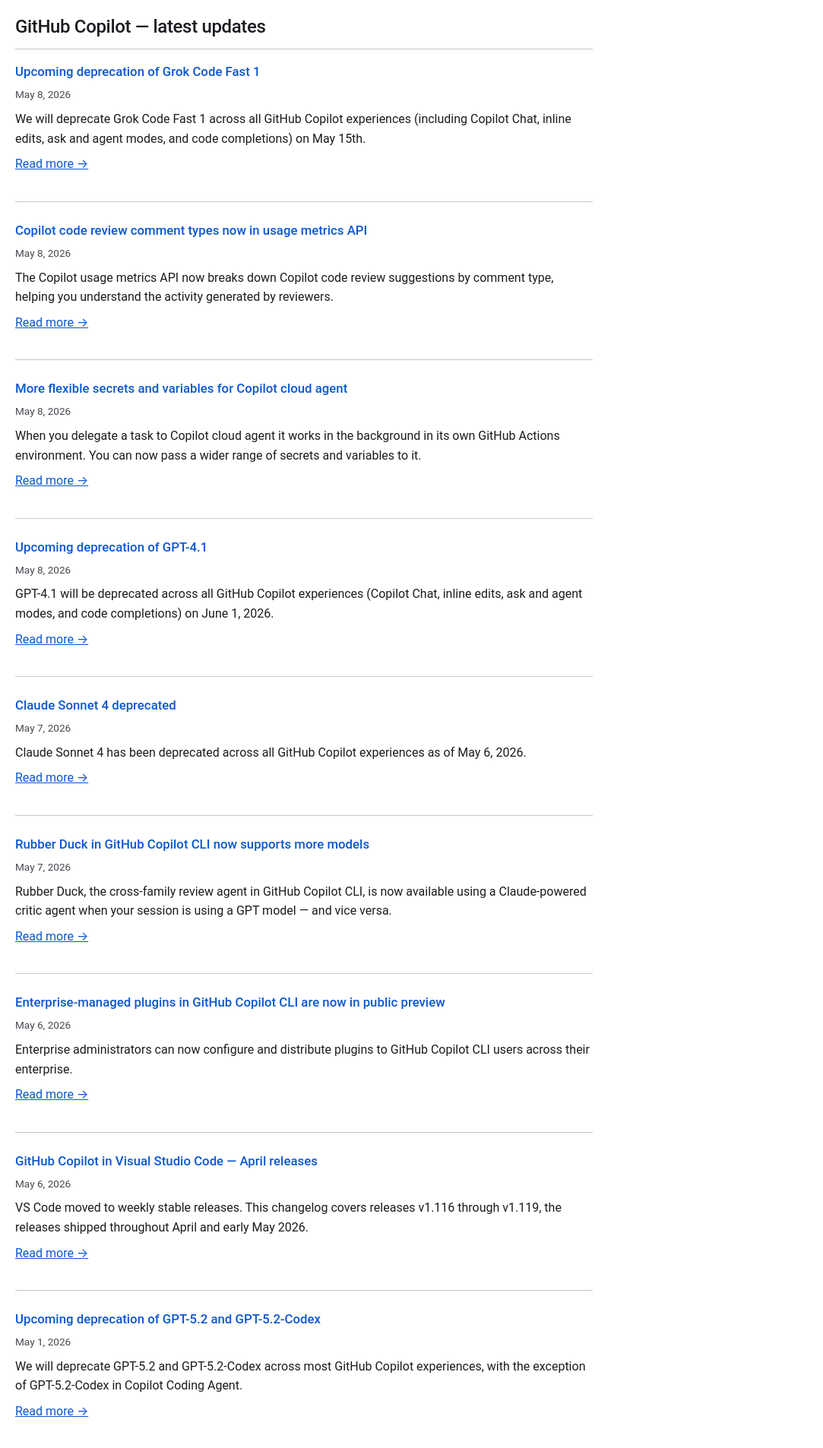
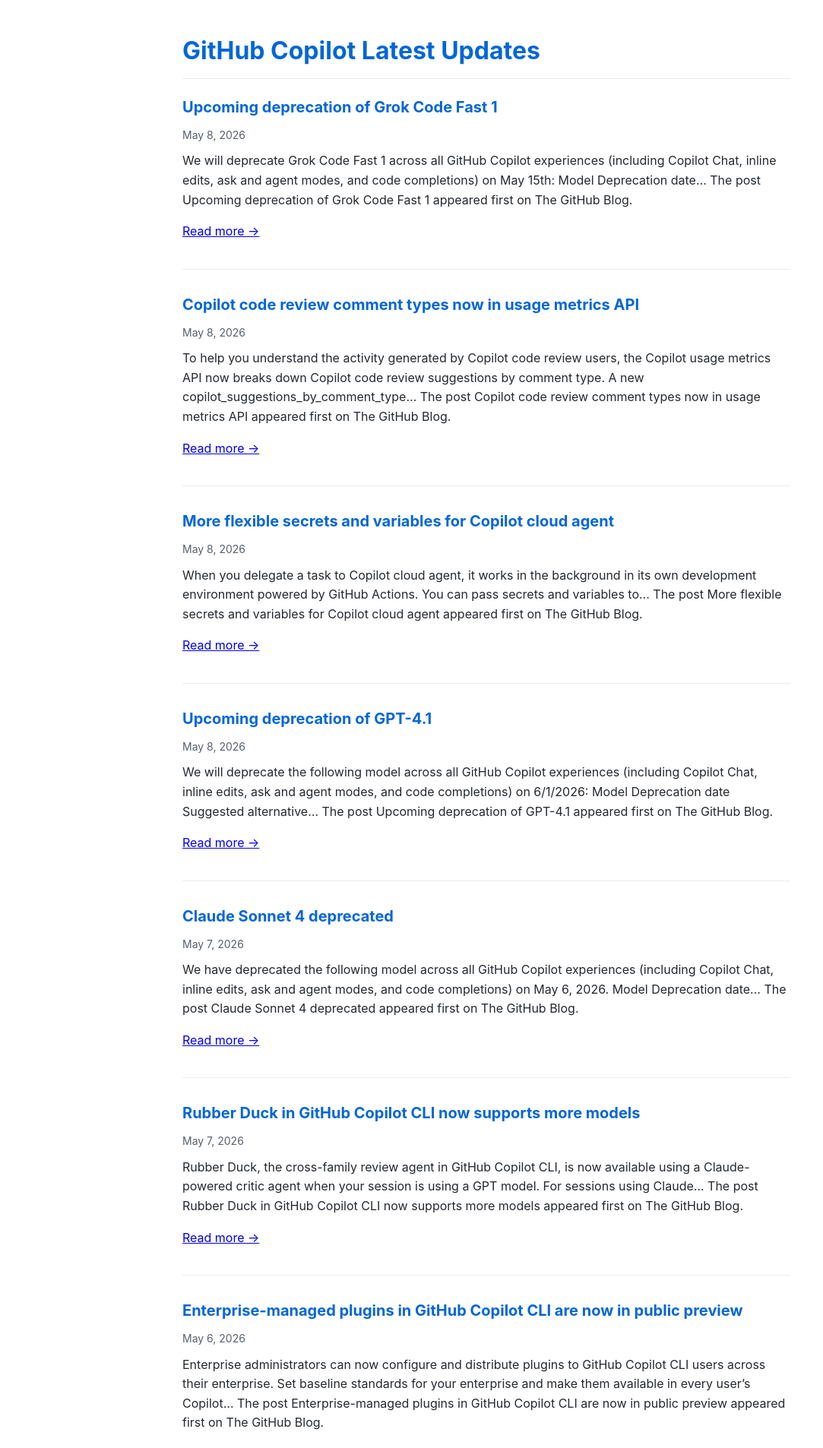
Before and after one commit to Oregand/oregand.github.io, a Jekyll site: the page copilot-feed.html, which Jekyll copies as it is, in a window 1280 px wide. Shown: the top 1906 px of the page at 76% size, without its empty margins (0-1083 px from the left). Built offline with Jekyll 4.4.1, drawn with Linux system fonts in a browser that asks for light colours; some of the changed text lies outside the part shown.

Commit message:
Update RSS feed

```diff
--- a/copilot-feed.html
+++ b/copilot-feed.html
@@ -1,3 +1,4 @@
+
 <!DOCTYPE html>
 <html lang="en">
 <head>
@@ -5,229 +6,195 @@
   <meta name="viewport" content="width=device-width, initial-scale=1.0">
   <title>GitHub Copilot Updates</title>
   <style>
-    :root {
-      color-scheme: light dark;
-      --bg: transparent;
-      --fg: #1D1B20;
-      --muted: #49454F;
-      --link: #0B57D0;
-      --border: #CAC4D0;
+    body {
+      font-family: -apple-system, BlinkMacSystemFont, 'Segoe UI', Roboto, Helvetica, Arial, sans-serif;
+      line-height: 1.6;
+      color: #333;
+      max-width: 800px;
+      margin: 0 auto;
+      padding: 20px;
     }
-    @media (prefers-color-scheme: dark) {
-      :root {
-        --fg: #E6E1E5;
-        --muted: #CAC4D0;
-        --link: #A6C8FF;
-        --border: #49454F;
-      }
+
+    h1 {
+      color: #0366d6;
+      border-bottom: 1px solid #eaecef;
+      padding-bottom: 10px;
     }
-    html.dark {
-      --fg: #E6E1E5;
-      --muted: #CAC4D0;
-      --link: #A6C8FF;
-      --border: #49454F;
+
+    .feed-item {
+      margin-bottom: 30px;
+      padding-bottom: 20px;
+      border-bottom: 1px solid #eaecef;
     }
-    * { box-sizing: border-box; }
-    body {
-      font-family: Roboto, -apple-system, BlinkMacSystemFont, "Segoe UI", Helvetica, Arial, sans-serif;
-      line-height: 1.6;
-      color: var(--fg);
-      background: var(--bg);
-      max-width: 800px;
-      margin: 0;
-      padding: 16px 20px;
+
+    .feed-title {
+      margin-bottom: 10px;
     }
-    h1 {
-      color: var(--fg);
-      font-size: 1.5rem;
-      font-weight: 500;
-      letter-spacing: -0.015em;
-      border-bottom: 1px solid var(--border);
-      padding-bottom: 10px;
-      margin-top: 0;
+
+    .feed-title a {
+      color: #0366d6;
+      text-decoration: none;
+      font-weight: bold;
+      font-size: 20px;
     }
-    .feed-item {
-      margin-bottom: 24px;
-      padding-bottom: 20px;
-      border-bottom: 1px solid var(--border);
+
+    .feed-title a:hover {
+      text-decoration: underline;
     }
-    .feed-item:last-of-type { border-bottom: none; }
-    .feed-title { margin-bottom: 6px; }
-    .feed-title a {
-      color: var(--link);
-      text-decoration: none;
-      font-weight: 500;
-      font-size: 1.05rem;
+
+    .feed-date {
+      color: #586069;
+      font-size: 14px;
+      margin-bottom: 10px;
     }
-    .feed-title a:hover,
-    .feed-title a:focus-visible { text-decoration: underline; }
-    .feed-date {
-      color: var(--muted);
-      font-size: 0.85rem;
-      margin-bottom: 8px;
+
+    .feed-description {
+      color: #24292e;
     }
-    .feed-description {
-      color: var(--fg);
-    }
-    .feed-description p { margin-top: 8px; }
-    .feed-description a { color: var(--link); }
+
     .update-info {
-      margin-top: 20px;
-      font-size: 0.85rem;
-      color: var(--muted);
+      margin-top: 40px;
+      font-size: 14px;
+      color: #586069;
       font-style: italic;
-    }
-    a:focus-visible {
-      outline: 2px solid var(--link);
-      outline-offset: 2px;
-      border-radius: 2px;
-    }
-    @media (prefers-reduced-motion: reduce) {
-      * { transition: none !important; }
     }
   </style>
 </head>
 <body>
-  <h1>GitHub Copilot — latest updates</h1>
+  <h1>GitHub Copilot Latest Updates</h1>
 
   <div class="feed-item">
     <div class="feed-title">
-      <a href="https://github.blog/changelog/2026-05-08-upcoming-deprecation-of-grok-code-fast-1" target="_blank" rel="noopener noreferrer">Upcoming deprecation of Grok Code Fast 1</a>
+      <a href="https://github.blog/changelog/2026-05-08-upcoming-deprecation-of-grok-code-fast-1" target="_blank">Upcoming deprecation of Grok Code Fast 1</a>
     </div>
     <div class="feed-date">May 8, 2026</div>
     <div class="feed-description">
-      We will deprecate Grok Code Fast 1 across all GitHub Copilot experiences (including Copilot Chat, inline edits, ask and agent modes, and code completions) on May 15th.
-      <p><a href="https://github.blog/changelog/2026-05-08-upcoming-deprecation-of-grok-code-fast-1" target="_blank" rel="noopener noreferrer">Read more →</a></p>
+      We will deprecate Grok Code Fast 1 across all GitHub Copilot experiences (including Copilot Chat, inline edits, ask and agent modes, and code completions) on May 15th: Model Deprecation date&#8230;
+The post Upcoming deprecation of Grok Code Fast 1 appeared first on The GitHub Blog.
+
+      <p><a href="https://github.blog/changelog/2026-05-08-upcoming-deprecation-of-grok-code-fast-1" target="_blank">Read more →</a></p>
     </div>
   </div>
 
   <div class="feed-item">
     <div class="feed-title">
-      <a href="https://github.blog/changelog/2026-05-08-copilot-code-review-comment-types-now-in-usage-metrics-api" target="_blank" rel="noopener noreferrer">Copilot code review comment types now in usage metrics API</a>
+      <a href="https://github.blog/changelog/2026-05-08-copilot-code-review-comment-types-now-in-usage-metrics-api" target="_blank">Copilot code review comment types now in usage metrics API</a>
     </div>
     <div class="feed-date">May 8, 2026</div>
     <div class="feed-description">
-      The Copilot usage metrics API now breaks down Copilot code review suggestions by comment type, helping you understand the activity generated by reviewers.
-      <p><a href="https://github.blog/changelog/2026-05-08-copilot-code-review-comment-types-now-in-usage-metrics-api" target="_blank" rel="noopener noreferrer">Read more →</a></p>
+      To help you understand the activity generated by Copilot code review users, the Copilot usage metrics API now breaks down Copilot code review suggestions by comment type. A new copilot_suggestions_by_comment_type&#8230;
+The post Copilot code review comment types now in usage metrics API appeared first on The GitHub Blog.
+
+      <p><a href="https://github.blog/changelog/2026-05-08-copilot-code-review-comment-types-now-in-usage-metrics-api" target="_blank">Read more →</a></p>
     </div>
   </div>
 
   <div class="feed-item">
     <div class="feed-title">
-      <a href="https://github.blog/changelog/2026-05-08-more-flexible-secrets-and-variables-for-copilot-cloud-agent" target="_blank" rel="noopener noreferrer">More flexible secrets and variables for Copilot cloud agent</a>
+      <a href="https://github.blog/changelog/2026-05-08-more-flexible-secrets-and-variables-for-copilot-cloud-agent" target="_blank">More flexible secrets and variables for Copilot cloud agent</a>
     </div>
     <div class="feed-date">May 8, 2026</div>
     <div class="feed-description">
-      When you delegate a task to Copilot cloud agent it works in the background in its own GitHub Actions environment. You can now pass a wider range of secrets and variables to it.
-      <p><a href="https://github.blog/changelog/2026-05-08-more-flexible-secrets-and-variables-for-copilot-cloud-agent" target="_blank" rel="noopener noreferrer">Read more →</a></p>
+      When you delegate a task to Copilot cloud agent, it works in the background in its own development environment powered by GitHub Actions. You can pass secrets and variables to&#8230;
+The post More flexible secrets and variables for Copilot cloud agent appeared first on The GitHub Blog.
+
+      <p><a href="https://github.blog/changelog/2026-05-08-more-flexible-secrets-and-variables-for-copilot-cloud-agent" target="_blank">Read more →</a></p>
     </div>
   </div>
 
   <div class="feed-item">
     <div class="feed-title">
-      <a href="https://github.blog/changelog/2026-05-07-upcoming-deprecation-of-gpt-4-1" target="_blank" rel="noopener noreferrer">Upcoming deprecation of GPT-4.1</a>
+      <a href="https://github.blog/changelog/2026-05-07-upcoming-deprecation-of-gpt-4-1" target="_blank">Upcoming deprecation of GPT-4.1</a>
     </div>
     <div class="feed-date">May 8, 2026</div>
     <div class="feed-description">
-      GPT-4.1 will be deprecated across all GitHub Copilot experiences (Copilot Chat, inline edits, ask and agent modes, and code completions) on June 1, 2026.
-      <p><a href="https://github.blog/changelog/2026-05-07-upcoming-deprecation-of-gpt-4-1" target="_blank" rel="noopener noreferrer">Read more →</a></p>
+      We will deprecate the following model across all GitHub Copilot experiences (including Copilot Chat, inline edits, ask and agent modes, and code completions) on 6/1/2026: Model Deprecation date Suggested alternative&#8230;
+The post Upcoming deprecation of GPT-4.1 appeared first on The GitHub Blog.
+
+      <p><a href="https://github.blog/changelog/2026-05-07-upcoming-deprecation-of-gpt-4-1" target="_blank">Read more →</a></p>
     </div>
   </div>
 
   <div class="feed-item">
     <div class="feed-title">
-      <a href="https://github.blog/changelog/2026-05-07-claude-sonnet-4-deprecated" target="_blank" rel="noopener noreferrer">Claude Sonnet 4 deprecated</a>
+      <a href="https://github.blog/changelog/2026-05-07-claude-sonnet-4-deprecated" target="_blank">Claude Sonnet 4 deprecated</a>
     </div>
     <div class="feed-date">May 7, 2026</div>
     <div class="feed-description">
-      Claude Sonnet 4 has been deprecated across all GitHub Copilot experiences as of May 6, 2026.
-      <p><a href="https://github.blog/changelog/2026-05-07-claude-sonnet-4-deprecated" target="_blank" rel="noopener noreferrer">Read more →</a></p>
+      We have deprecated the following model across all GitHub Copilot experiences (including Copilot Chat, inline edits, ask and agent modes, and code completions) on May 6, 2026. Model Deprecation date&#8230;
+The post Claude Sonnet 4 deprecated appeared first on The GitHub Blog.
+
+      <p><a href="https://github.blog/changelog/2026-05-07-claude-sonnet-4-deprecated" target="_blank">Read more →</a></p>
     </div>
   </div>
 
   <div class="feed-item">
     <div class="feed-title">
-      <a href="https://github.blog/changelog/2026-05-07-rubber-duck-in-github-copilot-cli-now-supports-more-models" target="_blank" rel="noopener noreferrer">Rubber Duck in GitHub Copilot CLI now supports more models</a>
+      <a href="https://github.blog/changelog/2026-05-07-rubber-duck-in-github-copilot-cli-now-supports-more-models" target="_blank">Rubber Duck in GitHub Copilot CLI now supports more models</a>
     </div>
     <div class="feed-date">May 7, 2026</div>
     <div class="feed-description">
-      Rubber Duck, the cross-family review agent in GitHub Copilot CLI, is now available using a Claude-powered critic agent when your session is using a GPT model — and vice versa.
-      <p><a href="https://github.blog/changelog/2026-05-07-rubber-duck-in-github-copilot-cli-now-supports-more-models" target="_blank" rel="noopener noreferrer">Read more →</a></p>
+      Rubber Duck, the cross-family review agent in GitHub Copilot CLI, is now available using a Claude-powered critic agent when your session is using a GPT model. For sessions using Claude&#8230;
+The post Rubber Duck in GitHub Copilot CLI now supports more models appeared first on The GitHub Blog.
+
+      <p><a href="https://github.blog/changelog/2026-05-07-rubber-duck-in-github-copilot-cli-now-supports-more-models" target="_blank">Read more →</a></p>
     </div>
   </div>
 
   <div class="feed-item">
     <div class="feed-title">
-      <a href="https://github.blog/changelog/2026-05-06-enterprise-managed-plugins-in-github-copilot-cli-are-now-in-public-preview" target="_blank" rel="noopener noreferrer">Enterprise-managed plugins in GitHub Copilot CLI are now in public preview</a>
+      <a href="https://github.blog/changelog/2026-05-06-enterprise-managed-plugins-in-github-copilot-cli-are-now-in-public-preview" target="_blank">Enterprise-managed plugins in GitHub Copilot CLI are now in public preview</a>
     </div>
     <div class="feed-date">May 6, 2026</div>
     <div class="feed-description">
-      Enterprise administrators can now configure and distribute plugins to GitHub Copilot CLI users across their enterprise.
-      <p><a href="https://github.blog/changelog/2026-05-06-enterprise-managed-plugins-in-github-copilot-cli-are-now-in-public-preview" target="_blank" rel="noopener noreferrer">Read more →</a></p>
+      Enterprise administrators can now configure and distribute plugins to GitHub Copilot CLI users across their enterprise. Set baseline standards for your enterprise and make them available in every user&#8217;s Copilot&#8230;
+The post Enterprise-managed plugins in GitHub Copilot CLI are now in public preview appeared first on The GitHub Blog.
+
+      <p><a href="https://github.blog/changelog/2026-05-06-enterprise-managed-plugins-in-github-copilot-cli-are-now-in-public-preview" target="_blank">Read more →</a></p>
     </div>
   </div>
 
   <div class="feed-item">
     <div class="feed-title">
-      <a href="https://github.blog/changelog/2026-05-06-github-copilot-in-visual-studio-code-april-releases" target="_blank" rel="noopener noreferrer">GitHub Copilot in Visual Studio Code — April releases</a>
+      <a href="https://github.blog/changelog/2026-05-06-github-copilot-in-visual-studio-code-april-releases" target="_blank">GitHub Copilot in Visual Studio Code, April releases</a>
     </div>
     <div class="feed-date">May 6, 2026</div>
     <div class="feed-description">
-      VS Code moved to weekly stable releases. This changelog covers releases v1.116 through v1.119, the releases shipped throughout April and early May 2026.
-      <p><a href="https://github.blog/changelog/2026-05-06-github-copilot-in-visual-studio-code-april-releases" target="_blank" rel="noopener noreferrer">Read more →</a></p>
+      VS Code moved to weekly stable releases. This changelog covers releases v1.116 through v1.119, the releases we shipped throughout April and early May 2026. Copilot can now search by meaning&#8230;
+The post GitHub Copilot in Visual Studio Code, April releases appeared first on The GitHub Blog.
+
+      <p><a href="https://github.blog/changelog/2026-05-06-github-copilot-in-visual-studio-code-april-releases" target="_blank">Read more →</a></p>
     </div>
   </div>
 
   <div class="feed-item">
     <div class="feed-title">
-      <a href="https://github.blog/changelog/2026-05-01-upcoming-deprecation-of-gpt-5-2-and-gpt-5-2-codex" target="_blank" rel="noopener noreferrer">Upcoming deprecation of GPT-5.2 and GPT-5.2-Codex</a>
+      <a href="https://github.blog/changelog/2026-05-01-upcoming-deprecation-of-gpt-5-2-and-gpt-5-2-codex" target="_blank">Upcoming deprecation of GPT-5.2 and GPT-5.2-Codex</a>
     </div>
     <div class="feed-date">May 1, 2026</div>
     <div class="feed-description">
-      We will deprecate GPT-5.2 and GPT-5.2-Codex across most GitHub Copilot experiences, with the exception of GPT-5.2-Codex in Copilot Coding Agent.
-      <p><a href="https://github.blog/changelog/2026-05-01-upcoming-deprecation-of-gpt-5-2-and-gpt-5-2-codex" target="_blank" rel="noopener noreferrer">Read more →</a></p>
+      We will deprecate the following models across all GitHub Copilot experiences (including Copilot Chat, inline edits, ask and agent modes, and code completions), with the exception of GPT-5.2-Codex in Copilot&#8230;
+The post Upcoming deprecation of GPT-5.2 and GPT-5.2-Codex appeared first on The GitHub Blog.
+
+      <p><a href="https://github.blog/changelog/2026-05-01-upcoming-deprecation-of-gpt-5-2-and-gpt-5-2-codex" target="_blank">Read more →</a></p>
     </div>
   </div>
 
   <div class="feed-item">
     <div class="feed-title">
-      <a href="https://github.blog/changelog/2026-04-30-github-copilot-in-visual-studio-april-update" target="_blank" rel="noopener noreferrer">GitHub Copilot in Visual Studio — April update</a>
+      <a href="https://github.blog/changelog/2026-04-30-github-copilot-in-visual-studio-april-update" target="_blank">GitHub Copilot in Visual Studio — April update</a>
     </div>
     <div class="feed-date">April 30, 2026</div>
     <div class="feed-description">
-      The April 2026 update to Visual Studio centers on agentic workflows: cloud agent sessions launch directly from the IDE, custom agents gain user-level support, and a new Debugger agent validates fixes.
-      <p><a href="https://github.blog/changelog/2026-04-30-github-copilot-in-visual-studio-april-update" target="_blank" rel="noopener noreferrer">Read more →</a></p>
+      The April 2026 update to Visual Studio centers on agentic workflows: cloud agent sessions launch directly from the IDE, custom agents gain user-level support, and a new Debugger agent validates&#8230;
+The post GitHub Copilot in Visual Studio — April update appeared first on The GitHub Blog.
+
+      <p><a href="https://github.blog/changelog/2026-04-30-github-copilot-in-visual-studio-april-update" target="_blank">Read more →</a></p>
     </div>
   </div>
 
-  <p class="update-info">Feed last updated: May 9, 2026 at 12:12 PM</p>
-
-  <script>
-    (function () {
-      // Listen for theme changes posted by the parent page (same-origin only).
-      var html = document.documentElement;
-      window.addEventListener('message', function (event) {
-        if (event.origin !== window.location.origin) return;
-        var data = event.data;
-        if (!data || typeof data !== 'object') return;
-        if (data.type === 'theme') {
-          html.classList.toggle('dark', !!data.dark);
-        }
-      });
-
-      // Auto-report content height to parent so it can resize the iframe.
-      function reportHeight() {
-        try {
-          var h = Math.max(
-            document.body.scrollHeight,
-            document.documentElement.scrollHeight
-          );
-          window.parent.postMessage({ type: 'iframe-height', height: h }, window.location.origin);
-        } catch (e) { /* ignore */ }
-      }
-      window.addEventListener('load', reportHeight);
-      window.addEventListener('resize', reportHeight);
-    })();
-  </script>
+  <div class="update-info">
+    Feed last updated: May 10, 2026 at 12:15 AM
+  </div>
 </body>
 </html>
--- a/package.json
+++ b/package.json
@@ -14,5 +14,9 @@
     "postcss": "^8.4.24",
     "postcss-cli": "^10.1.0",
     "tailwindcss": "^3.3.2"
+  },
+  "dependencies": {
+    "axios": "^1.16.0",
+    "xml2js": "^0.6.2"
   }
 }
```
Also changed, not shown: 1 other file.
